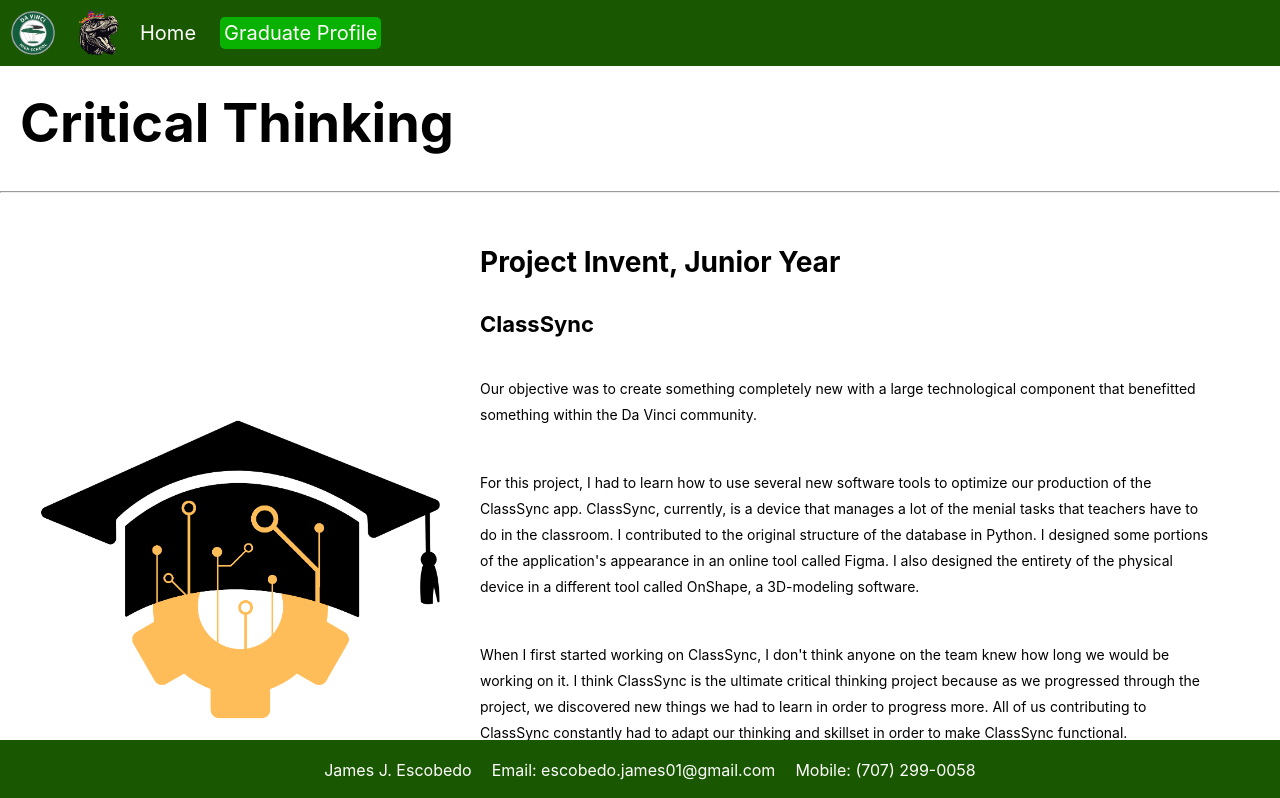
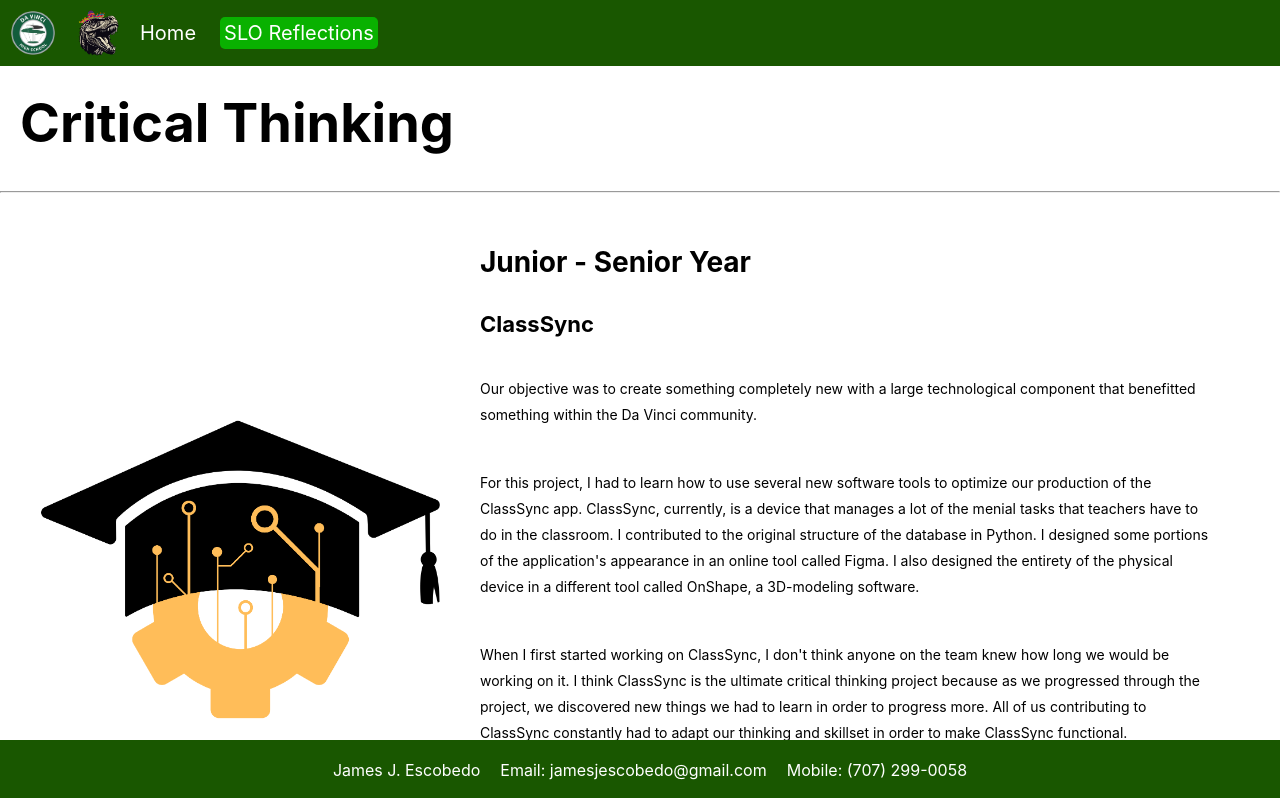
Before and after one commit to jjescobedo/jjescobedo.github.io, a React (Create React App) app: page /critical-thinking in a window 1280 px wide. Shown: the top 798 px of the page. Built offline with nearby package versions, Linux system fonts and the light colour scheme.

Commit message:
slight changes for pres

```diff
--- a/src/Components/Footer.js
+++ b/src/Components/Footer.js
@@ -5,7 +5,7 @@ function Footer() {
   return (
     <footer className="footer">
       <p>James J. Escobedo</p>
-      <p>Email: escobedo.james01@gmail.com</p>
+      <p>Email: jamesjescobedo@gmail.com</p>
       <p>Mobile: (707) 299-0058 </p>
     </footer>
   );
--- a/src/Components/Navbar.js
+++ b/src/Components/Navbar.js
@@ -22,8 +22,8 @@ function Navbar() {
         <li className={(location.pathname === '/') ? 'active-link' : ''}>
           <Link to="/">Home</Link>
         </li>
-        <li className={(location.pathname === '/graduate-profile') || (sloPages.includes(location.pathname)) ? 'active-link' : ''}>
-          <Link to="/graduate-profile">Graduate Profile</Link>
+        <li className={(location.pathname === '/slo-reflections') || (sloPages.includes(location.pathname)) ? 'active-link' : ''}>
+          <Link to="/slo-reflections">SLO Reflections</Link>
         </li>
       </ul>
     </nav>
--- a/src/Pages/App.js
+++ b/src/Pages/App.js
@@ -1,7 +1,7 @@
 import React from 'react';
 import { BrowserRouter as Router, Route, Routes } from 'react-router-dom';
 import Home from './Home';
-import GraduatePortfolio from './GraduateProfile';
+import SLOReflections from './SLOReflections';
 import CurricularLiteracy from './SLOs/CurricularLiteracy';
 import CriticalThinking from './SLOs/CriticalThinking';
 import WrittenCommunication from './SLOs/WrittenCommunication';
@@ -28,7 +28,7 @@ function AppContent() {
       <div>
         <Routes>
           <Route path="/" element={<Home />} />
-          <Route path="/graduate-profile" element={<GraduatePortfolio />} />
+          <Route path="/slo-reflections" element={<SLOReflections />} />
           <Route path="/curricular-literacy" element={<CurricularLiteracy />} />
           <Route path="/critical-thinking" element={<CriticalThinking />} />
           <Route path="/written-communication" element={<WrittenCommunication />} />
--- a/src/Pages/Home.js
+++ b/src/Pages/Home.js
@@ -83,7 +83,7 @@ function Home() {
 
         <div className="home-content-container">
           <div>
-            <h2 className="page-header-left-2">Strengths & Accomplishments</h2>
+            <h2 className="page-header-left-2">Future Plans</h2>
           </div>
         </div>
       </>
--- a/src/Pages/GraduateProfile.js
+++ b/src/Pages/SLOReflections.js
@@ -5,7 +5,7 @@ import '../Styles/content.css';
 import '../Styles/page.css';
 import '../Styles/button.css';
 
-function GraduateProfile() {
+function SLOReflections() {
   useSaveLastPage();
   return (
     <div className="graduate-profile-container">
@@ -57,4 +57,4 @@ function GraduateProfile() {
   );
 }
 
-export default GraduateProfile;
+export default SLOReflections;
--- a/src/Pages/SLOs/CriticalThinking.js
+++ b/src/Pages/SLOs/CriticalThinking.js
@@ -16,7 +16,7 @@ function CriticalThinking() {
         <div className="slo-content-container">
           <img src="./Artifacts/classsync-logo.png" alt="Artifact 1" className="left-slo-image"/>
           <div className="slo-text-container">
-            <h3 className="page-header-left-3">Project Invent, Junior Year</h3>
+            <h3 className="page-header-left-3">Junior - Senior Year</h3>
             <div className="text-box">
               <h4 className="page-header-left-4">ClassSync</h4>
             </div>
--- a/src/Pages/SLOs/LearningMindset.js
+++ b/src/Pages/SLOs/LearningMindset.js
@@ -15,7 +15,7 @@ function LearningMindset() {
         <div className="slo-content-container">
           <img src="./Artifacts/lu-logo.png" alt="Artifact 1" className="left-slo-image"/>
           <div className="slo-text-container">
-            <h3 className="page-header-left-3">Latinos Unidos, Sophomore Year</h3>
+            <h3 className="page-header-left-3">Latinos Unidos, Sophomore - Senior Year</h3>
             <div className="text-box">
               <h4 className="page-header-left-4">Running the Club</h4>
             </div>
```
